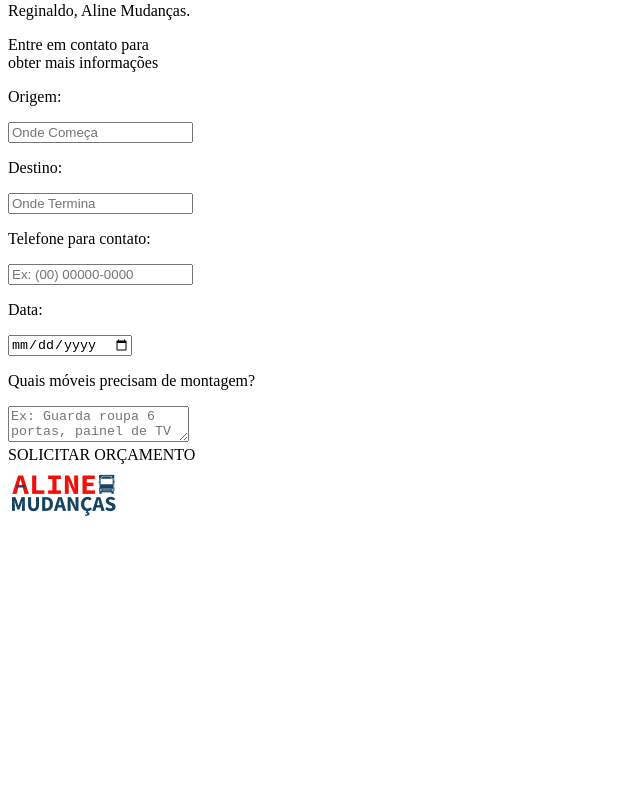
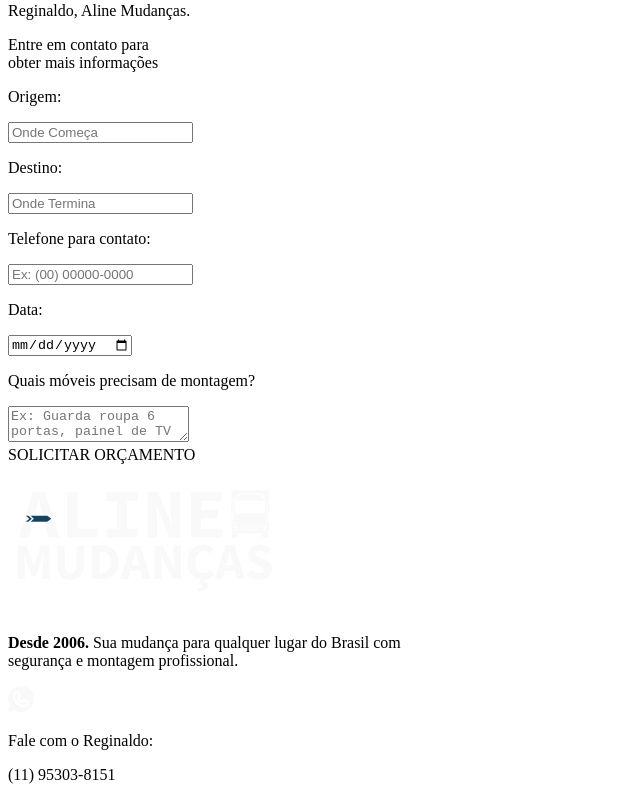
Before and after one commit to RichardGuedesRib/landingpage-alinemudancas, a React (Vite) app: page / in a window 1280 px wide. Shown: the part 2405-3205 px from the top of the page, without its empty margins (0-640 px from the left). Before the commit the page ends 2943 px from the top, so only its background shows below. Built offline with nearby package versions, Linux system fonts and the light colour scheme; the HTML template or start-up script is replaced by a standard one.

Commit message:
feat : implementa footer

```diff
--- a/src/features/components/AboutUs.tsx
+++ b/src/features/components/AboutUs.tsx
@@ -1,6 +1,6 @@
 export default function AboutUs() {
   return (
-    <section className="flex flex-col md:flex-row md:mx-[100px] md:h-[525px] justify-center items-center px-[20px] md:px-[0px] mt-[40px]">
+    <section className="flex flex-col md:flex-row md:mx-[100px] md:h-[525px] justify-center items-center px-[30px] md:px-[0px] mt-[40px]">
       <div className="flex flex-col justify-between md:w-[75%] md:h-[460px] items-center gap-[10px]">
         <p className="font-bold text-2xl md:text-[40px] text-[var(--color-text-primary)] m-[40px] md:m-[0px]">
           Sobre nós
--- a/src/features/components/Footer.tsx
+++ b/src/features/components/Footer.tsx
@@ -1,13 +1,28 @@
 export default function Footer() {
-
   return (
-    <footer className="w-full lg:px-16">
-      <div className="flex items-center justify-between px-4 py-3">
-
-        <div className="ml-auto lg:ml-0">
-          <img src="/logo.png" alt="Aline Mudanças" className="h-auto w-[110px]" />
+    <footer className="flexw-full bg-[var(--color-tertiary)] text-[var(--color-neutral)] md:h-[265px] py-[39px] px-[20px] md:px-[104px]  mt-[100px] md:mt-0 items-center justify-between">
+      <div className="flex flex-col md:flex-row justify-center w-full h-full items-center gap-[40px]">
+        <div>
+          <img src="/logo2.png" alt="Aline Mudanças" className="h-[150px]" />
         </div>
 
+        <div className="flex-1 h-full flex flex-col justify-center items-center text-center">
+          <p className="text-[20px]">
+            <strong>Desde 2006.</strong> Sua mudança para qualquer lugar do
+            Brasil com
+            <br className="hidden md:block" />
+            segurança e montagem profissional.
+          </p>
+
+          <div className="mt-12 md:mt-4">
+            <span className="flex items-center justify-center gap-[8px]">
+              <img src="/whatsappv1.png" alt="whatsapp" />
+              <p className="text-[20px]">Fale com o Reginaldo:</p>
+            </span>
+
+            <p className="text-[20px]">(11) 95303-8151</p>
+          </div>
+        </div>
       </div>
     </footer>
   );
--- a/src/features/components/Message.tsx
+++ b/src/features/components/Message.tsx
@@ -1,14 +1,15 @@
 export default function Message() {
   return (
+    <section className="px-[20px] md:px-[0px]">
       <section className="flex flex-col md:mx-[100px] md:h-[204px] justify-center items-center rounded-[20px] bg-[var(--color-primary)] text-[var(--color-neutral)] gap-[8px] p-[40px] mt-[100px]">
         <p className="w-full md:text-[28px] text-[28px] text-center md:text-start">
           "Para nós, nenhuma distância é grande demais quando o destino é o seu
           novo sonho. Tratamos cada detalhe com o coração, do início ao fim."
         </p>
-      <p
-        className="w-full md:text-[20px] font-bold text-center md:text-end">
+        <p className="w-full md:text-[20px] font-bold text-center md:text-end">
           Reginaldo, Aline Mudanças.
         </p>
       </section>
+    </section>
   );
 }
--- a/src/features/components/SectionServices.tsx
+++ b/src/features/components/SectionServices.tsx
@@ -2,7 +2,7 @@
 
 export default function SectionServices() {
   return (
-    <section className="flex flex-col md:mx-[100px] md:h-[218px] justify-center items-center text-[var(--color-text-primary)] gap-[40px] mt-[40px]" >
+    <section className="flex flex-col md:mx-[100px] md:h-[218px] justify-center px-[30px] md:px-[0px] items-center text-[var(--color-text-primary)] gap-[40px] mt-[40px]" >
       <p className="w-full md:text-[40px] font-semibold text-center">
         Por que confiar a sua mudança à Aline Mudanças?
       </p>
--- a/src/features/components/Start.tsx
+++ b/src/features/components/Start.tsx
@@ -1,6 +1,6 @@
 export default function Start() {
   return (
-    <section className="flex flex-col md:flex-row md:mx-[100px] md:h-[500px] justify-center items-center">
+    <section className="flex flex-col md:flex-row md:mx-[100px] md:h-[500px] px-[30px] md:px-[0px] justify-center items-center">
       <div className="w-full md:w-[483px]">
         <img
           src="./alinem1.png"
@@ -9,8 +9,8 @@
         />
       </div>
 
-      <div className="flex flex-col justify-between p-6 md:w-[75%] md:h-[400px] items-center text-center gap-[35px]">
-        <p className="font-semibold text-2xl md:text-[40px] text-[var(--color-text-primary)]">
+      <div className="flex flex-col justify-between  p-6 md:w-[75%] md:h-[400px] items-center text-center gap-[35px]">
+        <p className="font-bold text-[28px] md:text-[40px] text-[var(--color-text-primary)]">
           Carregando histórias, montando <br className="hidden md:block" />
           novos começos
         </p>
```
Also changed, not shown: public/logo2.png (added). Lines whose indentation alone changed are shown as unchanged.
